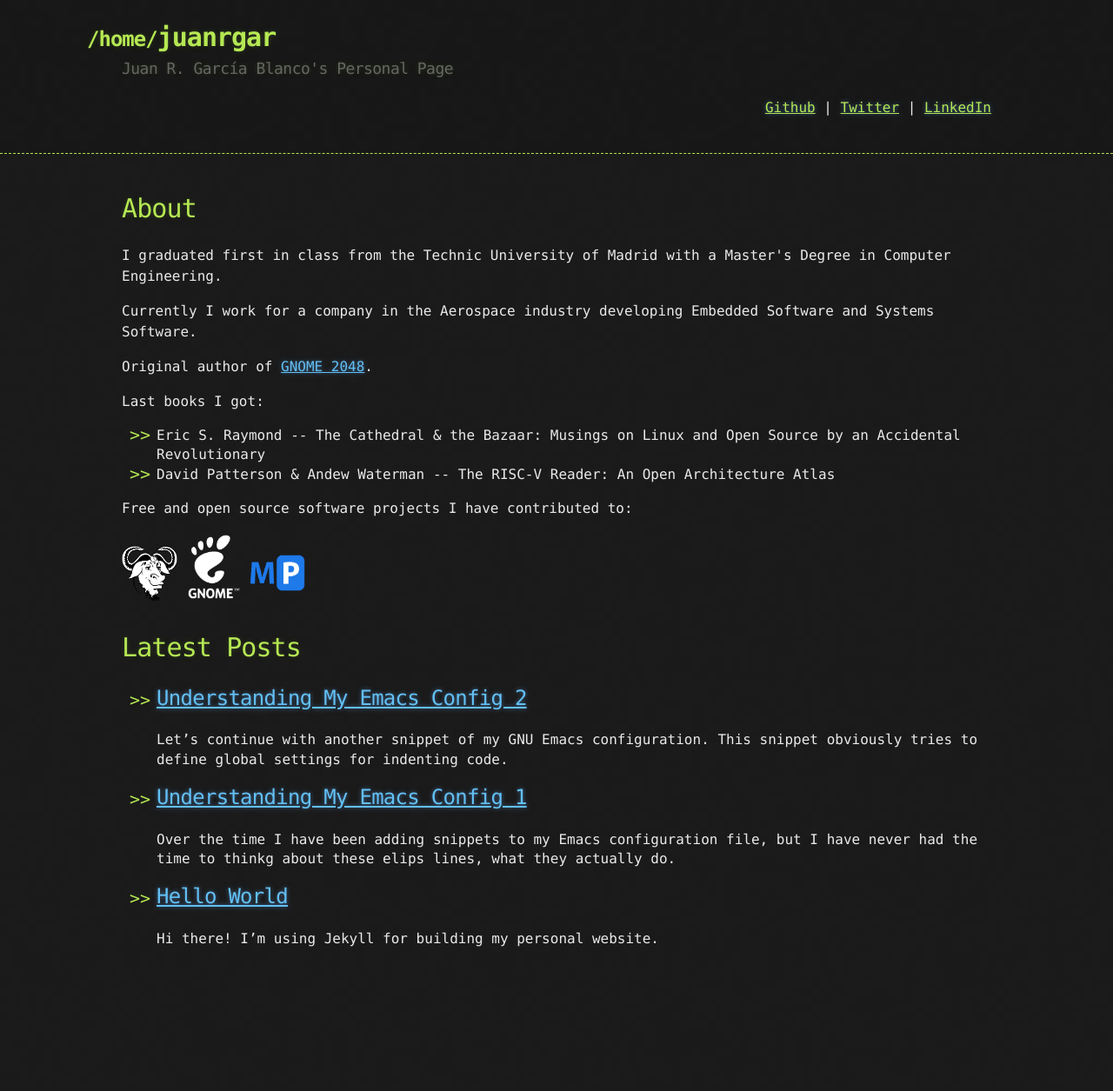
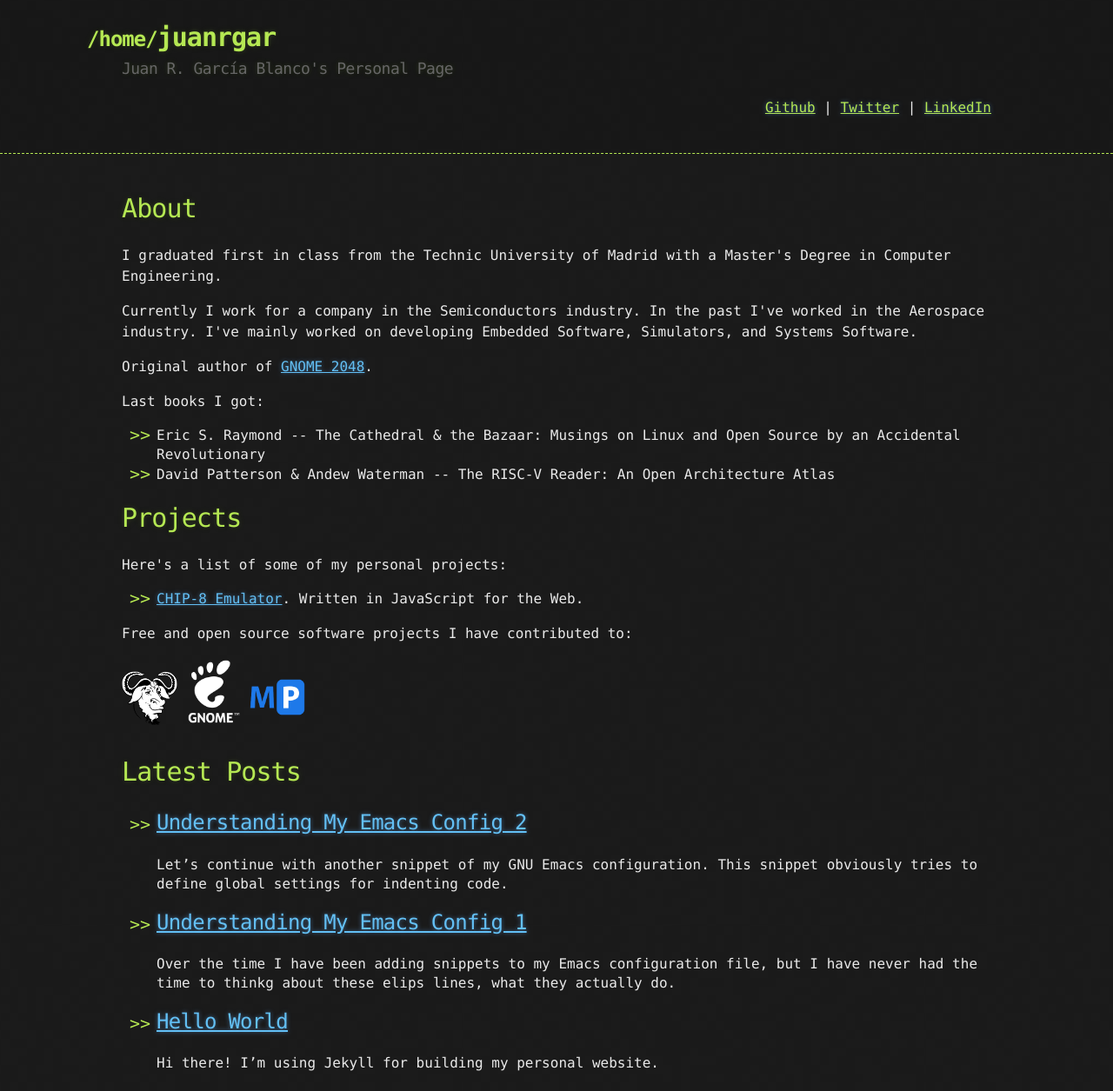
Before and after one commit to juanrgar/juanrgar.github.io, a Jekyll site: the page built from index.html, in a window 1280 px wide. Shown: the whole page at 87% size. Built offline with Jekyll 4.4.1, drawn with Linux system fonts in a browser that asks for light colours; before the commit the page ends 1111 px from its top, so only the background shows below that.

Commit message:
Add link to CHIP-8 emulator

```diff
--- a/_includes/about.html
+++ b/_includes/about.html
@@ -5,7 +5,9 @@
 </p>
 
 <p>
-  Currently I work for a company in the Aerospace industry developing Embedded Software and Systems Software.
+  Currently I work for a company in the Semiconductors industry. In the past
+  I've worked in the Aerospace industry. I've mainly worked on developing
+  Embedded Software, Simulators, and Systems Software.
 </p>
 
 <p>
@@ -20,8 +22,3 @@ Last books I got:
   <li>David Patterson & Andew Waterman -- The RISC-V Reader: An Open Architecture Atlas</li>
 </ul>
 </p>
-
-<p>Free and open source software projects I have contributed to:</p>
-<a href="https://www.gnu.org" target="_blank"><img class="logo" src="/assets/images/gnulogo.png" alt="GNU Logo"></a>
-<a href="https://www.gnome.org" target="_blank"><img class="logo invert" src="/assets/images/gnomelogo.png" alt="GNOME Logo"></a>
-<a href="https://www.macports.org" target="_blank"><img class="logo" src="/assets/images/mplogo.png" alt="MacPorts Logo"></a>
--- /dev/null
+++ b/_includes/projects.html
@@ -0,0 +1,14 @@
+<h1>Projects</h1>
+
+<p>
+Here's a list of some of my personal projects:
+
+<ul>
+  <li><a href="https://juanrgar.github.io/chip8emu" target="_blank">CHIP-8 Emulator</a>. Written in JavaScript for the Web.</li>
+</ul>
+</p>
+
+<p>Free and open source software projects I have contributed to:</p>
+<a href="https://www.gnu.org" target="_blank"><img class="logo" src="/assets/images/gnulogo.png" alt="GNU Logo"></a>
+<a href="https://www.gnome.org" target="_blank"><img class="logo invert" src="/assets/images/gnomelogo.png" alt="GNOME Logo"></a>
+<a href="https://www.macports.org" target="_blank"><img class="logo" src="/assets/images/mplogo.png" alt="MacPorts Logo"></a>
--- a/index.html
+++ b/index.html
@@ -3,6 +3,7 @@ layout: default
 title: Home
 ---
 {% include about.html %}
+{% include projects.html %}
 <br>
 <br>
 {% include blog.html %}
```
